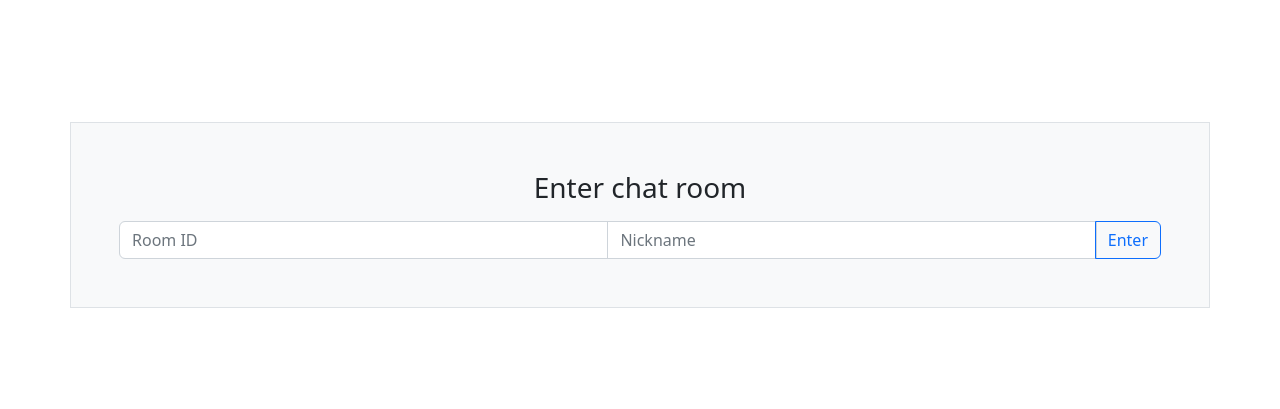
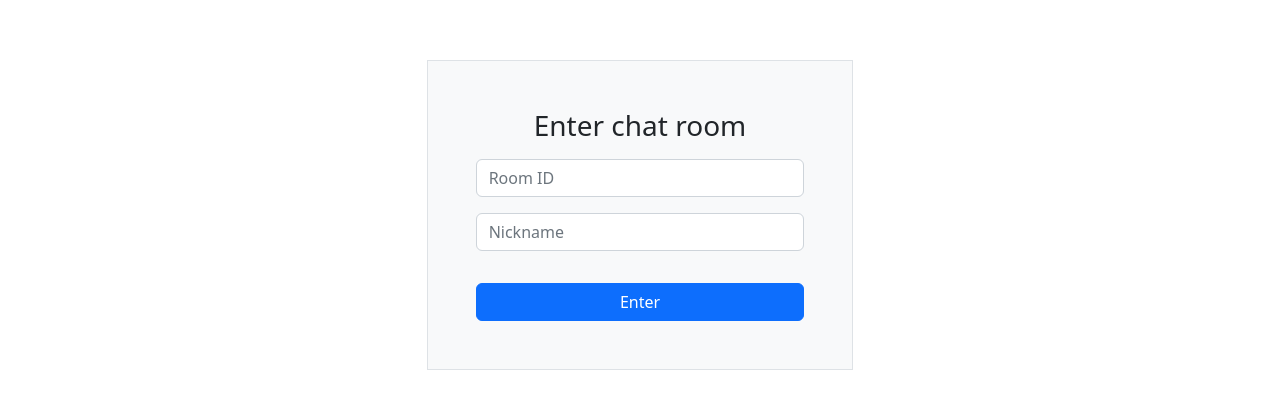
Before and after one commit to CMD-Josh/next-chat-project, a Next.js app: page / in a window 1280 px wide. Shown: the part 185-594 px from the top of the page. Built offline with nearby package versions, Linux system fonts and the light colour scheme.

Commit message:
Added path to dynamic route

```diff
--- a/pages/index.js
+++ b/pages/index.js
@@ -1,4 +1,5 @@
 import Head from 'next/head'
+import Link from 'next/link'
 import utilStyles from '../styles/utils.module.css'
 
 export default function Home(){
@@ -9,18 +10,27 @@ export default function Home(){
     </Head>
     <main>
       <div className={utilStyles.homePageWrapper}>
-        <div className="p-5 md-col-6 container border bg-light text-center">
+        <div className='col-4'/>
+        <div className="p-5 pb-5 container border bg-light text-center">
           <h3 className='mb-3'>Enter chat room</h3>
-          <div className='input-group'>
-            <input type="text" placeholder='Room ID' className='form-control'></input>
-            <input type="text" placeholder='Nickname' className='form-control'></input>
-            <div className='input-group-append'>
-              <button className="btn btn-outline-primary" type="button" style={{borderTopLeftRadius: 0, borderBottomLeftRadius: 0, marginLeft: -1}}>Enter</button>
-            </div>
-          </div>
+          <form onSubmit={enterRoom}>
+            <input type="text" placeholder='Room ID' className='form-control mb-3' id='roomID'></input>
+            <input type="text" placeholder='Nickname' className='form-control mb-4'></input>
+            <input className="btn btn-primary container-fluid mt-2" type="submit" value="Enter"/>
+          </form>
         </div>
+        <div className='col-4'/>
       </div>
     </main>
     </>
   )
 }
+
+const enterRoom = async (event) => {
+  event.preventDefault()
+  let roomID = document.getElementById('roomID').value
+  if(roomID){
+    location.href = '/rooms/' + roomID
+  }
+  return false;
+}
```
